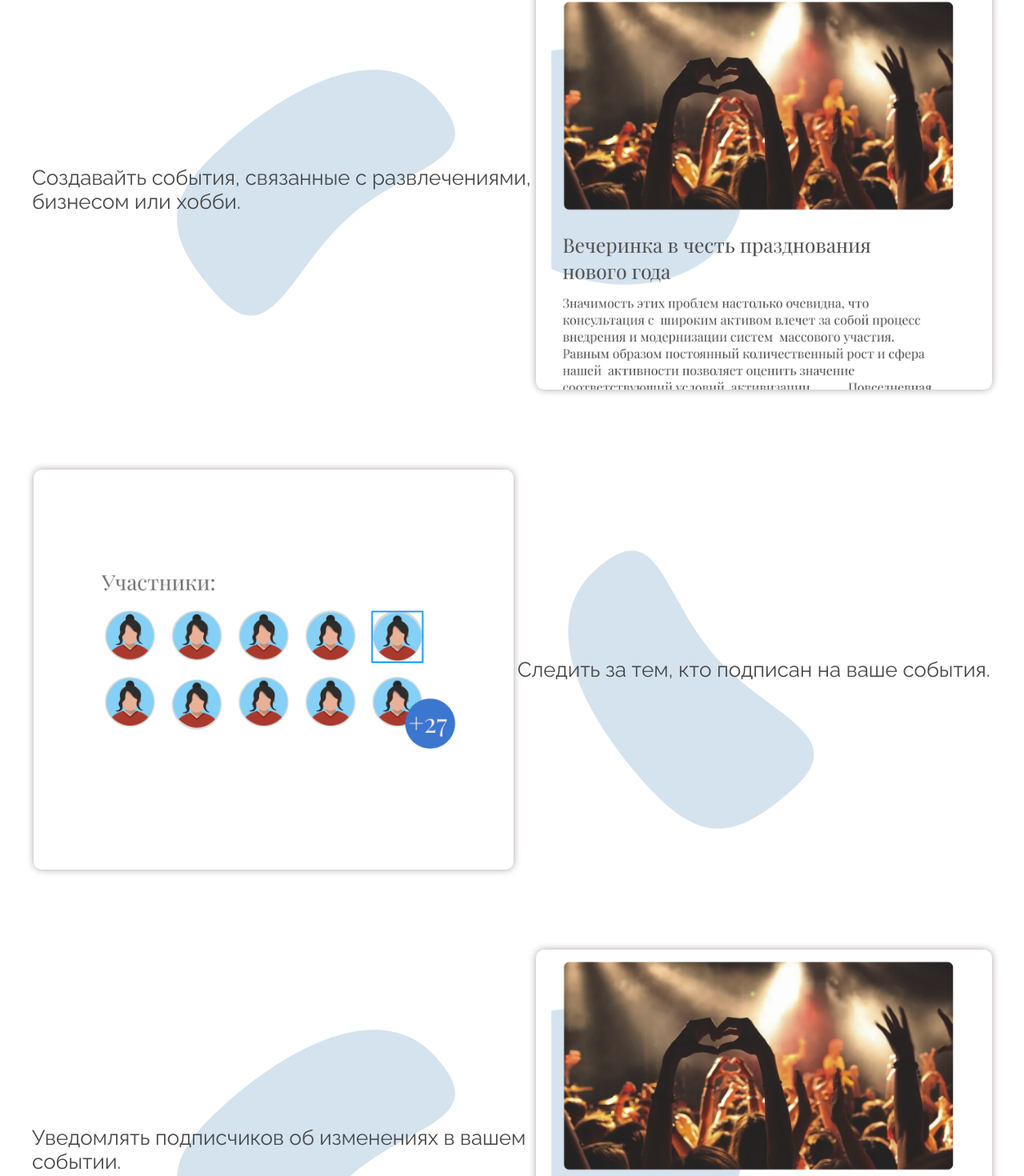
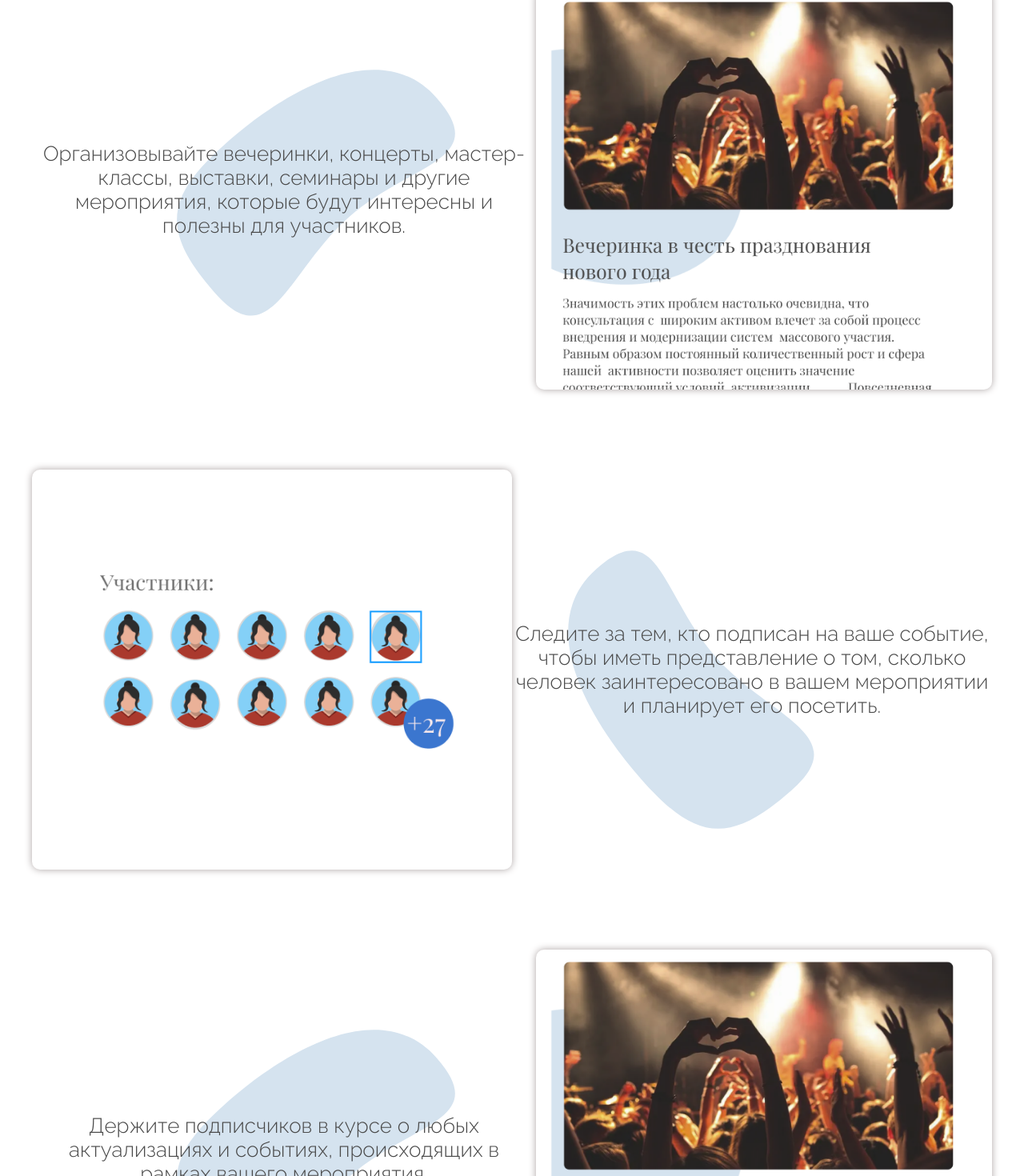
Before and after one commit to simon-Cat/eventer-frontend, a Vue app: page / in a window 1280 px wide. Shown: the part 769-2239 px from the top of the page at 80% size. Built offline with nearby package versions, Linux system fonts and the light colour scheme.

Commit message:
change content for list-item-text class

```diff
--- a/src/components/Features.vue
+++ b/src/components/Features.vue
@@ -9,7 +9,8 @@ export default {}
       <li class="list-item">
         <div class="vector features-vector" id="features-vector-1"></div>
         <p class="list-item-text">
-          Создавайть события, связанные с развлечениями, бизнесом или хобби.
+          Организовывайте вечеринки, концерты, мастер-классы, выставки, семинары и другие
+          мероприятия, которые будут интересны и полезны для участников.
         </p>
         <img
           class="list-item-img"
@@ -28,11 +29,17 @@ export default {}
           width="424"
           height="270"
         />
-        <p class="list-item-text">Следить за тем, кто подписан на ваше события.</p>
+        <p class="list-item-text">
+          Следите за тем, кто подписан на ваше событие, чтобы иметь представление о том, сколько
+          человек заинтересовано в вашем мероприятии и планирует его посетить.
+        </p>
       </li>
       <li class="list-item">
         <div class="vector features-vector" id="features-vector-3"></div>
-        <p class="list-item-text">Уведомлять подписчиков об изменениях в вашем событии.</p>
+        <p class="list-item-text">
+          Держите подписчиков в курсе о любых актуализациях и событиях,
+          происходящих в рамках вашего мероприятия.
+        </p>
         <img
           class="list-item-img"
           src="../assets/images/landing-img-1.png"
@@ -52,7 +59,7 @@ export default {}
 }
 
 .title {
-  max-width: 375px;
+  max-width: 380px;
   margin: 90px auto 0;
   font-size: var(--text-size-40);
   z-index: 1;
@@ -97,9 +104,11 @@ export default {}
 
 .list-item-text {
   font-size: var(--text-size-26);
+  font-weight: var(--light-font-weigth);
   max-width: 630px;
   line-height: 30px;
   align-self: center;
+  text-align: center;
 }
 
 .list-item-img {
```
